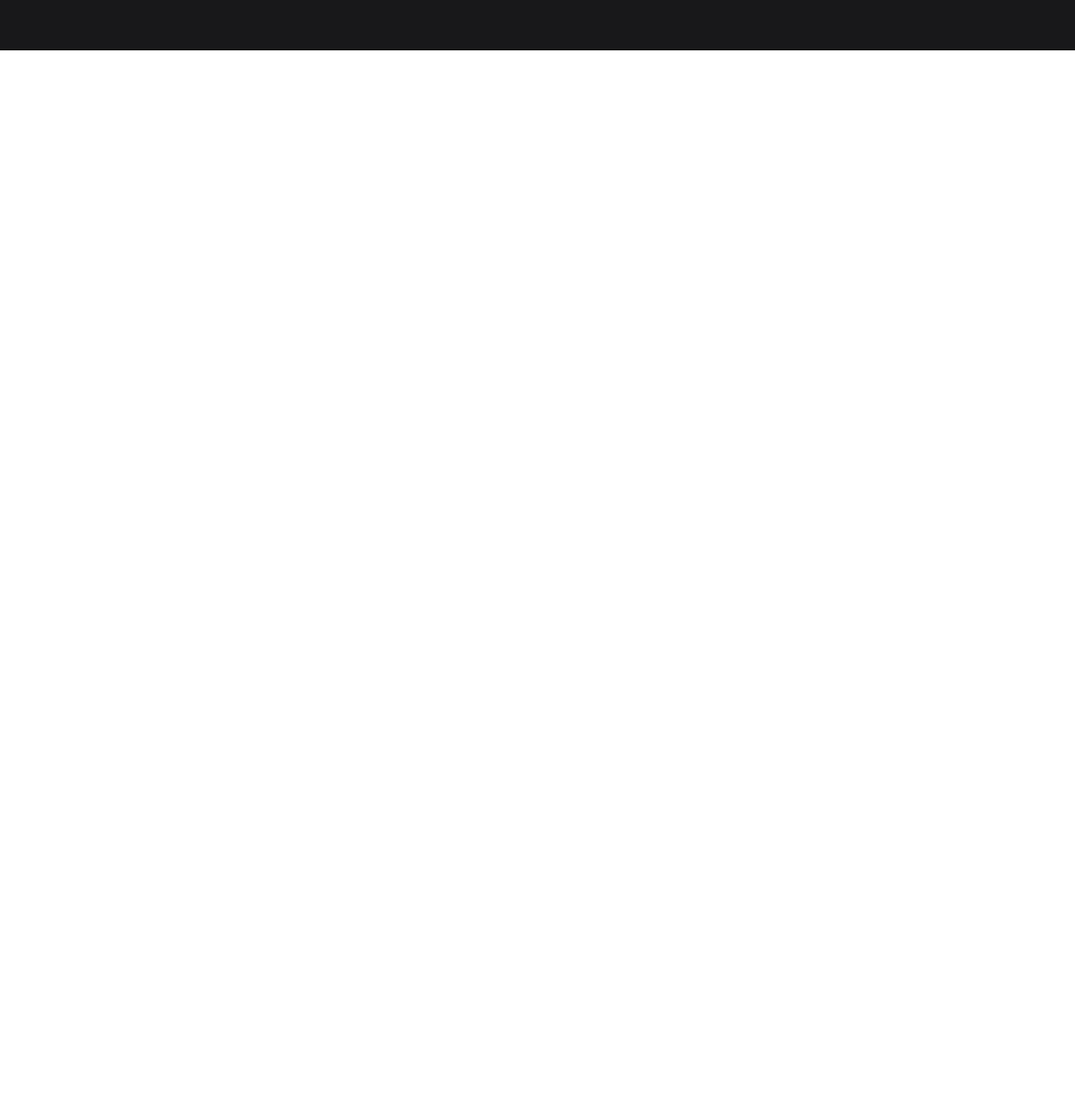
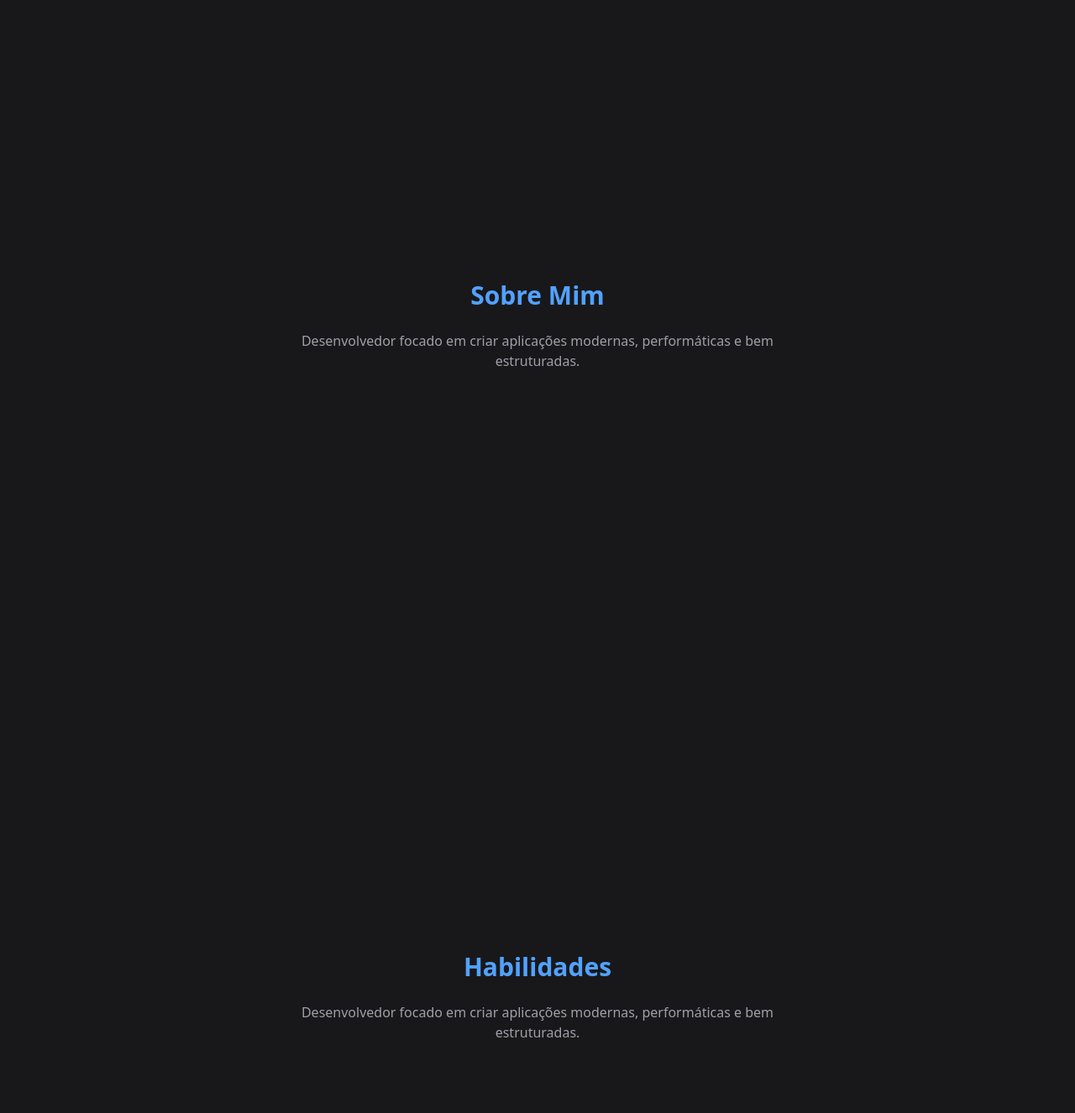
Before and after one commit to MarcosCondeJr/my-portfolio, a React (Vite) app: page / in a window 1280 px wide. Shown: the part 844-2170 px from the top of the page at 84% size. Before the commit the page ends 904 px from the top, so only its background shows below. Built offline with nearby package versions, Linux system fonts and the light colour scheme.

Commit message:
feat: criando pages e adicionando no app

```diff
--- a/src/App.jsx
+++ b/src/App.jsx
@@ -4,13 +4,23 @@ import viteLogo from '/vite.svg'
 import './App.css'
 import Navbar from './components/layout/Navbar'
 import Home from './pages/Home'
+import About from './pages/About'
+import Skills from './pages/Skills'
+import Projects from './pages/Projects'
+import Footer from './components/layout/Footer'
+import Contact from './pages/Contact'
 
 function App() {
   return (
     <div className=''>
       <Navbar />
-      <main className="pt-10">
-        <Home />
+      <main>
+        <Home/>
+        <About/>
+        <Skills/>
+        <Projects/>
+        <Contact/>
+        <Footer/>
       </main>
     </div>
   )
--- /dev/null
+++ b/src/pages/About.jsx
@@ -0,0 +1,14 @@
+export default function About() {
+    return (
+        <section id="about" className="min-h-screen text-white dark:text-zinc-900 flex items-center">
+            <div className="max-w-6xl mx-auto px-6">
+                <h2 className="text-3xl font-bold text-zinc-900 dark:text-blue-400">
+                    Sobre Mim
+                </h2>
+                <p className="mt-6 dark:text-zinc-400 text-zinc-800 max-w-xl">
+                    Desenvolvedor focado em criar aplicações modernas, performáticas e bem estruturadas.
+                </p>
+            </div>
+        </section>
+    );
+}
--- /dev/null
+++ b/src/pages/Contact.jsx
@@ -0,0 +1,46 @@
+import { Mail, Linkedin, Github, Zap, Phone } from "lucide-react";
+import ContactCard from "../components/ui/ContactCard";
+
+export default function Contact() {
+  return (
+    <section
+      id="contact"
+      className="max-w-6xl mx-auto px-4 sm:px-6 py-24"
+    >
+      <div className="mb-12 text-center">
+        <h2 className="text-3xl font-bold text-zinc-900 dark:text-blue-400">
+          Contato
+        </h2>
+        <p className="mt-3 text-zinc-600 dark:text-zinc-400">
+          Vamos conversar? Escolha uma das opções abaixo.
+        </p>
+      </div>
+
+      <div className="grid gap-6 sm:grid-cols-2 lg:grid-cols-3">
+        <ContactCard
+          icon={Mail}
+          title="Email"
+          description="marcosconde@email.com"
+          href="mailto:marcosconde@email.com"
+          action="Enviar email"
+        />
+
+        <ContactCard
+          icon={Phone}
+          title="WhatsApp"
+          description="+55 (71) 99958-0785"
+          href="https://wa.me/5571999580785"
+          action="Chamar no WhatsApp"
+        />
+
+        <ContactCard
+          icon={Linkedin}
+          title="LinkedIn"
+          description="Conecte-se comigo"
+          href="https://www.linkedin.com/in/marcos-conde-481627285/"
+          action="Abrir LinkedIn"
+        />
+      </div>
+    </section>
+  );
+}
--- /dev/null
+++ b/src/pages/Projects.jsx
@@ -0,0 +1,14 @@
+export default function Projects() {
+    return (
+        <section id="about" className="min-h-screen text-white dark:text-zinc-900 flex items-center">
+            <div className="max-w-6xl mx-auto px-6">
+                <h2 className="text-3xl font-bold text-zinc-900 dark:text-blue-400">
+                    Projetos
+                </h2>
+                <p className="mt-6 dark:text-zinc-400 text-zinc-800 max-w-xl">
+                    Desenvolvedor focado em criar aplicações modernas, performáticas e bem estruturadas.
+                </p>
+            </div>
+        </section>
+    );
+}
--- /dev/null
+++ b/src/pages/Skills.jsx
@@ -0,0 +1,14 @@
+export default function Skills() {
+    return (
+        <section id="about" className="min-h-screen text-white dark:text-zinc-900 flex items-center">
+            <div className="max-w-6xl mx-auto px-6">
+                <h2 className="text-3xl font-bold text-zinc-900 dark:text-blue-400">
+                    Habilidades
+                </h2>
+                <p className="mt-6 dark:text-zinc-400 text-zinc-800 max-w-xl">
+                    Desenvolvedor focado em criar aplicações modernas, performáticas e bem estruturadas.
+                </p>
+            </div>
+        </section>
+    );
+}
```
